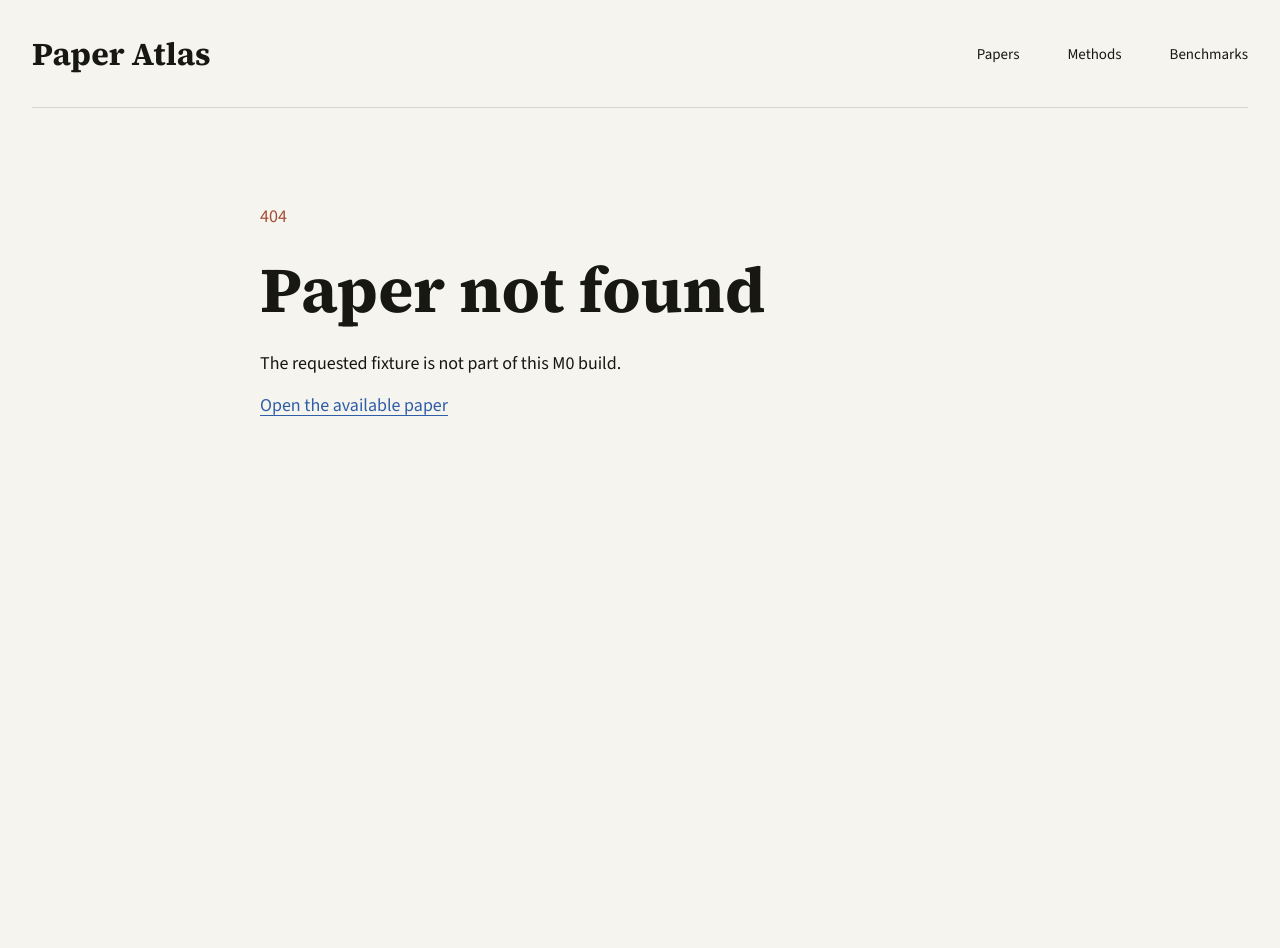
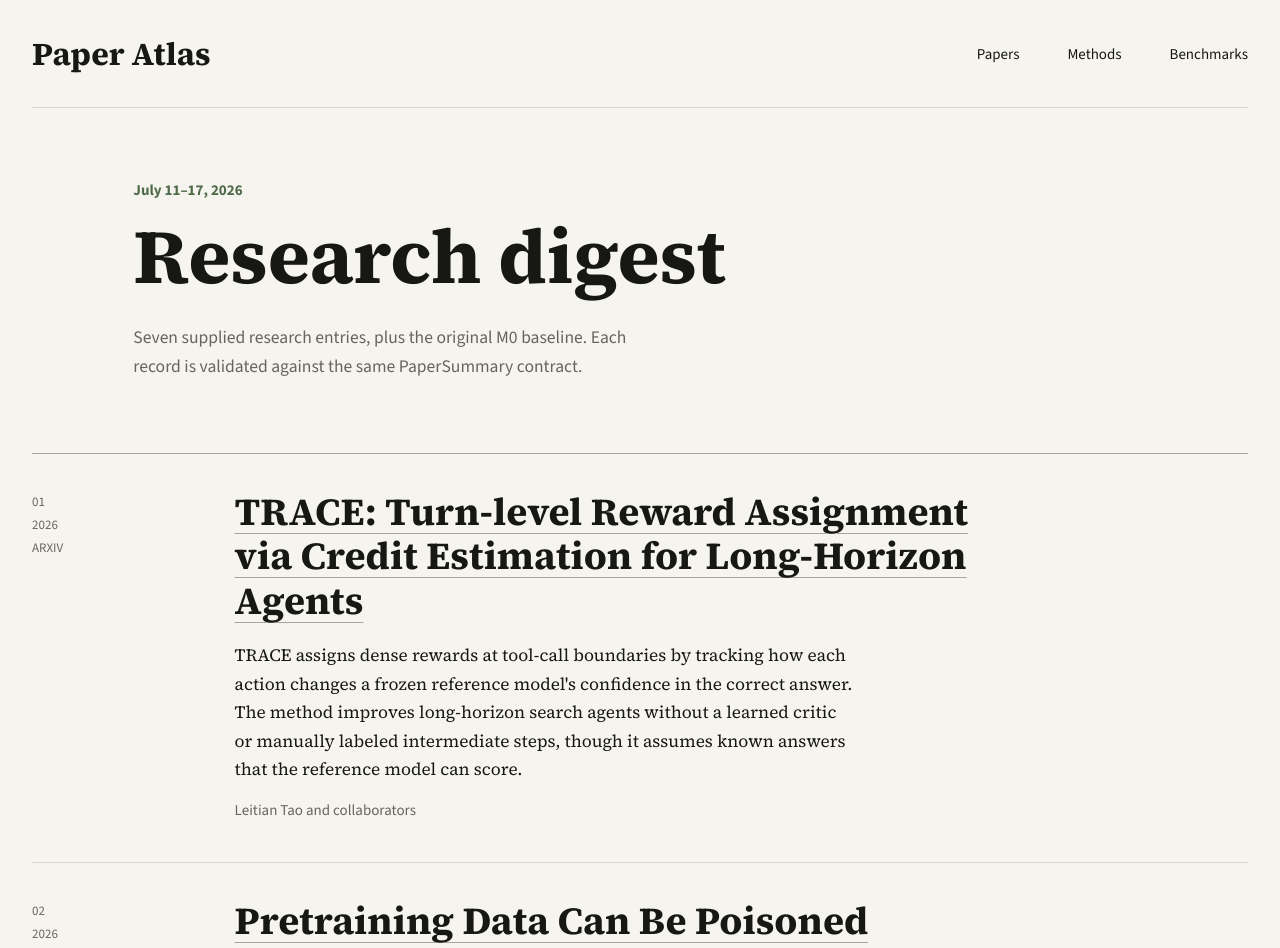
Before and after one commit to Betancourt1/paper_atlas, a Next.js app in the folder apps/web/: page /papers in a window 1280 px wide. Before the commit this address had no page. Shown: the top 948 px of the page. Before the commit the page ends 800 px from the top, so only its background shows below. Built offline with nearby package versions, Linux system fonts and the light colour scheme.

Commit message:
feat: add research digest index

```diff
--- a/apps/web/app/globals.css
+++ b/apps/web/app/globals.css
@@ -101,6 +101,93 @@ summary:focus-visible {
 
 .mobile-navigation {
   display: none;
+}
+
+.paper-index {
+  width: min(100%, 1280px);
+  margin: 0 auto;
+  padding: 72px 32px 128px;
+}
+
+.paper-index__header {
+  max-width: 780px;
+  margin-left: 8.33%;
+}
+
+.paper-index__eyeline {
+  margin: 0 0 18px;
+  color: var(--evidence);
+  font-size: 0.9375rem;
+  font-variant-numeric: tabular-nums;
+  font-weight: 650;
+}
+
+.paper-index__header h1 {
+  margin: 0;
+  font-family: "Source Serif 4 Variable", "Source Serif 4", serif;
+  font-size: clamp(3.2rem, 6vw, 5.8rem);
+  font-weight: 610;
+  line-height: 1;
+}
+
+.paper-index__header > p:last-child {
+  max-width: 62ch;
+  margin: 28px 0 0;
+  color: var(--ink-muted);
+  font-size: 1.1rem;
+  line-height: 1.65;
+}
+
+.paper-list {
+  margin: 72px 0 0;
+  padding: 0;
+  border-top: 1px solid var(--line-strong);
+  list-style: none;
+}
+
+.paper-list__item {
+  display: grid;
+  grid-template-columns: 16.66% minmax(0, 760px);
+  padding: 36px 0 42px;
+  border-bottom: 1px solid var(--line);
+}
+
+.paper-list__metadata {
+  display: grid;
+  align-content: start;
+  gap: 6px;
+  margin: 3px 32px 0 0;
+  color: var(--ink-muted);
+  font-size: 0.8125rem;
+  font-variant-numeric: tabular-nums;
+  text-transform: uppercase;
+}
+
+.paper-list__content h2 {
+  margin: 0;
+  font-family: "Source Serif 4 Variable", "Source Serif 4", serif;
+  font-size: clamp(1.7rem, 3vw, 2.45rem);
+  font-weight: 610;
+  line-height: 1.16;
+}
+
+.paper-list__content h2 a {
+  color: var(--ink);
+  text-decoration-color: var(--line-strong);
+}
+
+.paper-list__summary {
+  max-width: 68ch;
+  margin: 18px 0 0;
+  font-family: "Source Serif 4 Variable", "Source Serif 4", serif;
+  font-size: 1.08rem;
+  line-height: 1.65;
+}
+
+.paper-list__authors {
+  margin: 16px 0 0;
+  color: var(--ink-muted);
+  font-size: 0.9375rem;
 }
 
 .paper-page {
@@ -270,6 +357,37 @@ summary:focus-visible {
     padding: 11px 12px;
   }
 
+  .paper-index {
+    padding: 48px 18px 88px;
+  }
+
+  .paper-index__header {
+    margin: 0;
+  }
+
+  .paper-index__header h1 {
+    font-size: clamp(3rem, 16vw, 4.6rem);
+  }
+
+  .paper-list {
+    margin-top: 52px;
+  }
+
+  .paper-list__item {
+    display: block;
+    padding: 28px 0 34px;
+  }
+
+  .paper-list__metadata {
+    display: flex;
+    gap: 14px;
+    margin: 0 0 16px;
+  }
+
+  .paper-list__content h2 {
+    font-size: 1.8rem;
+  }
+
   .paper-page {
     padding: 54px 18px 88px;
   }
@@ -284,9 +402,9 @@ summary:focus-visible {
   }
 
   .paper-summary h1 {
-    max-width: 12ch;
-    font-size: clamp(2.7rem, 13vw, 4rem);
-    line-height: 1.02;
+    max-width: none;
+    font-size: clamp(2.3rem, 10.5vw, 3.2rem);
+    line-height: 1.05;
   }
 
   .paper-abstract {
--- a/apps/web/app/layout.tsx
+++ b/apps/web/app/layout.tsx
@@ -36,14 +36,14 @@ function SiteHeader() {
           Paper Atlas
         </Link>
         <nav className="desktop-navigation" aria-label="Primary navigation">
-          <Link href="/papers/paper_attention_is_all_you_need">Papers</Link>
+          <Link href="/papers">Papers</Link>
           <span aria-disabled="true">Methods</span>
           <span aria-disabled="true">Benchmarks</span>
         </nav>
         <details className="mobile-navigation">
           <summary>Menu</summary>
           <nav aria-label="Mobile navigation">
-            <Link href="/papers/paper_attention_is_all_you_need">Papers</Link>
+            <Link href="/papers">Papers</Link>
             <span aria-disabled="true">Methods</span>
             <span aria-disabled="true">Benchmarks</span>
           </nav>
--- a/apps/web/app/not-found.tsx
+++ b/apps/web/app/not-found.tsx
@@ -6,9 +6,7 @@ export default function NotFoundPage() {
       <p className="eyeline">404</p>
       <h1>Paper not found</h1>
       <p>The requested fixture is not part of this M0 build.</p>
-      <Link href="/papers/paper_attention_is_all_you_need">
-        Open the available paper
-      </Link>
+      <Link href="/papers">Open the paper index</Link>
     </main>
   );
 }
--- a/apps/web/app/page.tsx
+++ b/apps/web/app/page.tsx
@@ -1,5 +1,5 @@
 import { redirect } from "next/navigation";
 
 export default function HomePage() {
-  redirect("/papers/paper_attention_is_all_you_need");
+  redirect("/papers");
 }
--- a/apps/web/app/papers/[id]/page.tsx
+++ b/apps/web/app/papers/[id]/page.tsx
@@ -3,11 +3,15 @@ import { notFound } from "next/navigation";
 
 import { formatAuthorLine } from "@paper-atlas/ui";
 
-import { getPaperById } from "../../../lib/papers";
+import { getPaperById, listPapers } from "../../../lib/papers";
 
 type PaperPageProps = {
   params: Promise<{ id: string }>;
 };
+
+export function generateStaticParams() {
+  return listPapers().map((paper) => ({ id: paper.id }));
+}
 
 export async function generateMetadata({ params }: PaperPageProps): Promise<Metadata> {
   const { id } = await params;
--- /dev/null
+++ b/apps/web/app/papers/page.tsx
@@ -0,0 +1,49 @@
+import type { Metadata } from "next";
+import Link from "next/link";
+
+import { formatAuthorLine } from "@paper-atlas/ui";
+
+import { listPapers } from "../../lib/papers";
+
+export const metadata: Metadata = {
+  title: "Papers",
+  description: "Curated research entries available in Paper Atlas.",
+};
+
+export default function PapersPage() {
+  const papers = listPapers();
+
+  return (
+    <main id="main-content" className="paper-index">
+      <header className="paper-index__header">
+        <p className="paper-index__eyeline">July 11–17, 2026</p>
+        <h1>Research digest</h1>
+        <p>
+          Seven supplied research entries, plus the original M0 baseline. Each
+          record is validated against the same PaperSummary contract.
+        </p>
+      </header>
+
+      <ol className="paper-list" aria-label="Available research entries">
+        {papers.map((paper, index) => (
+          <li className="paper-list__item" key={paper.id}>
+            <p className="paper-list__metadata">
+              <span>{String(index + 1).padStart(2, "0")}</span>
+              <span>{paper.published_year}</span>
+              <span>{paper.source.type === "ARXIV" ? "arXiv" : "Release"}</span>
+            </p>
+            <div className="paper-list__content">
+              <h2>
+                <Link href={`/papers/${paper.id}`}>{paper.title}</Link>
+              </h2>
+              <p className="paper-list__summary">{paper.summary}</p>
+              <p className="paper-list__authors">
+                {formatAuthorLine(paper.authors)}
+              </p>
+            </div>
+          </li>
+        ))}
+      </ol>
+    </main>
+  );
+}
--- a/apps/web/lib/papers.ts
+++ b/apps/web/lib/papers.ts
@@ -1,6 +1,14 @@
 import type { PaperSummary } from "@paper-atlas/content-schema";
-import { paperSummaryFixture } from "@paper-atlas/test-fixtures";
+import { paperSummaryFixtures } from "@paper-atlas/test-fixtures";
+
+const papersById = new Map(
+  paperSummaryFixtures.map((paper) => [paper.id, paper]),
+);
 
 export function getPaperById(id: string): PaperSummary | undefined {
-  return id === paperSummaryFixture.id ? paperSummaryFixture : undefined;
+  return papersById.get(id);
 }
+
+export function listPapers(): readonly PaperSummary[] {
+  return paperSummaryFixtures;
+}
```
Also changed, not shown: 2 other files (tests, documents, lock files or other folders).
